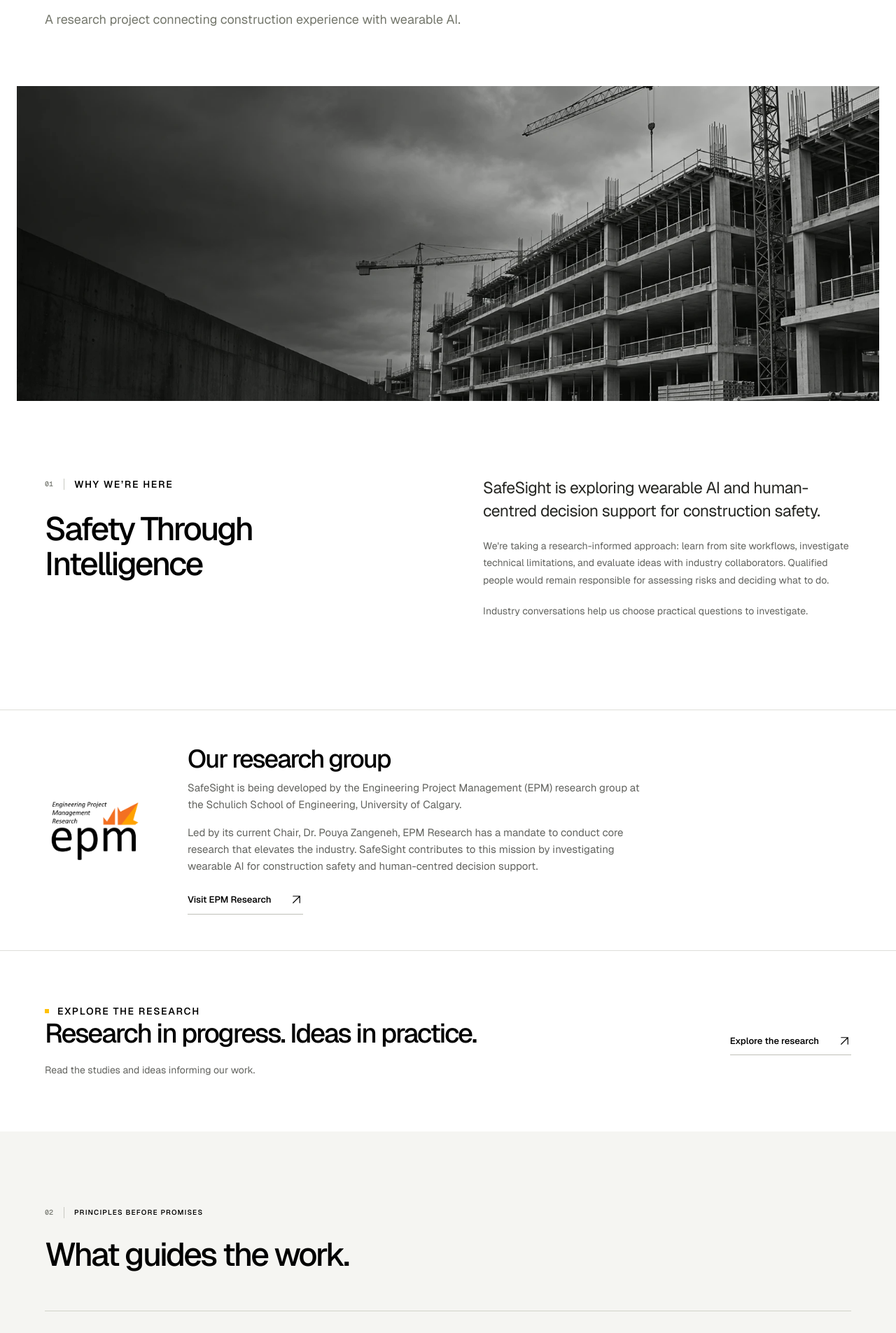
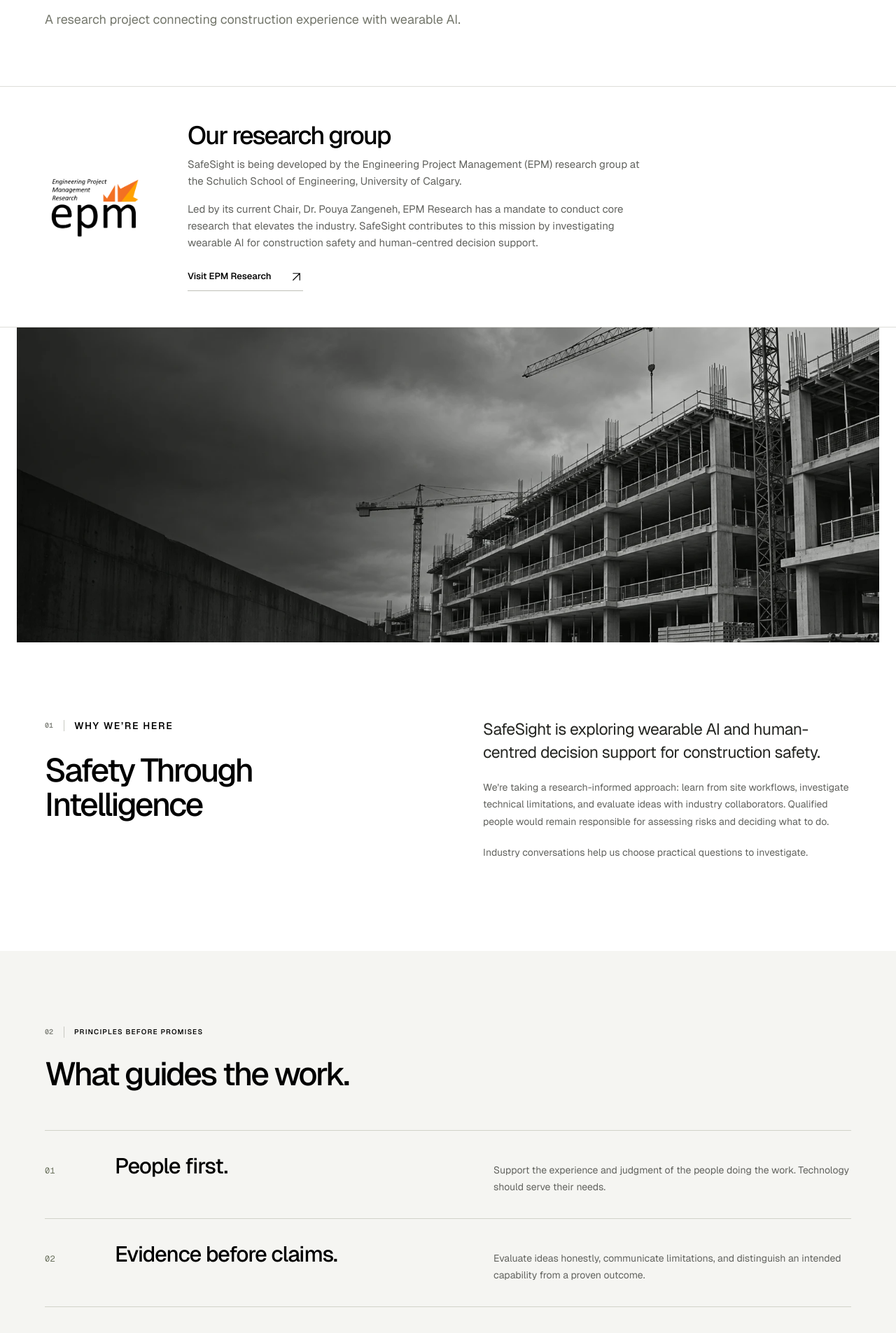
Before and after one commit to Khashayarghorab/Safesight, a Next.js app: page /about in a window 1280 px wide. Shown: the part 380-2285 px from the top of the page at 70% size. Built offline with nearby package versions, Linux system fonts and the light colour scheme.

Commit message:
Reorder About page and consolidate closing contact invitation

```diff
--- a/app/about/page.tsx
+++ b/app/about/page.tsx
@@ -1,5 +1,5 @@
 import { pageMetadata } from '@/lib/metadata';
-import { Eyebrow, PageIntro, Pilot } from '@/components/shared';
+import { Eyebrow, PageIntro } from '@/components/shared';
 import { site } from '@/lib/site';
 import Link from 'next/link';
 import { Icon } from '@/components/icons';
@@ -12,15 +12,14 @@ export const metadata = pageMetadata(
 export default function About() {
   return <>
     <PageIntro label="About SafeSight" title="A clearer view of safety starts with people."><p>A research project connecting construction experience with wearable AI.</p></PageIntro>
+    <ResearchAffiliation />
     <div className="about-panorama"><img src="/images/construction-hero.webp" alt="Tower cranes above a concrete building under construction" width="1920" height="1080" /></div>
     <section className="container section story-grid"><div><Eyebrow number="01">Why we’re here</Eyebrow><h2>Safety Through<br />Intelligence</h2></div><div><p className="lead">SafeSight is exploring wearable AI and human-centred decision support for construction safety.</p><p>We're taking a research-informed approach: learn from site workflows, investigate technical limitations, and evaluate ideas with industry collaborators. Qualified people would remain responsible for assessing risks and deciding what to do.</p><p>Industry conversations help us choose practical questions to investigate.</p></div></section>
-    <ResearchAffiliation />
+    <section className="values-section"><div className="container section"><Eyebrow number="02">Principles before promises</Eyebrow><h2>What guides the work.</h2><div className="values-list"><article><span className="mono">01</span><h3>People first.</h3><p>Support the experience and judgment of the people doing the work. Technology should serve their needs.</p></article><article><span className="mono">02</span><h3>Evidence before claims.</h3><p>Evaluate ideas honestly, communicate limitations, and distinguish an intended capability from a proven outcome.</p></article><article><span className="mono">03</span><h3>Learn together.</h3><p>Bring construction professionals and research partners into the conversation. Useful questions come from real experience.</p></article></div></div></section>
     <section className="container about-research-link"><div><Eyebrow>Explore the research</Eyebrow><h2>Research in progress. Ideas in practice.</h2><p>Read the studies and ideas informing our work.</p></div><Link className="text-link" href="/research/">Explore the research <Icon name="diagonal" /></Link></section>
-    <section className="values-section"><div className="container section"><Eyebrow number="02">Principles before promises</Eyebrow><h2>What guides the work.</h2><div className="values-list"><article><span className="mono">01</span><h3>People first.</h3><p>Support the experience and judgment of the people doing the work. Technology should serve their needs.</p></article><article><span className="mono">02</span><h3>Evidence before claims.</h3><p>Evaluate ideas honestly, communicate limitations, and distinguish an intended capability from a proven outcome.</p></article><article><span className="mono">03</span><h3>Learn together.</h3><p>Bring construction professionals and research partners into the conversation. Useful questions come from real experience.</p></article></div></div></section>
     <section className="container section project-contact" aria-labelledby="project-contact-heading">
       <div><Eyebrow>Build the conversation</Eyebrow><h2 id="project-contact-heading">Your experience.<br />Our next question.</h2></div>
       <div className="project-contact-card"><span className="mono">CONNECT WITH SAFESIGHT</span><h3>Start a conversation.</h3><p>Share a safety workflow, ask about the research, or explore a potential collaboration with SafeSight.</p><a className="text-link" href={`mailto:${site.email}`}>Email SafeSight <Icon name="diagonal" /></a><p className="project-contact-note">Industry experience helps shape useful research questions.</p></div>
     </section>
-    <Pilot />
   </>;
 }
```
